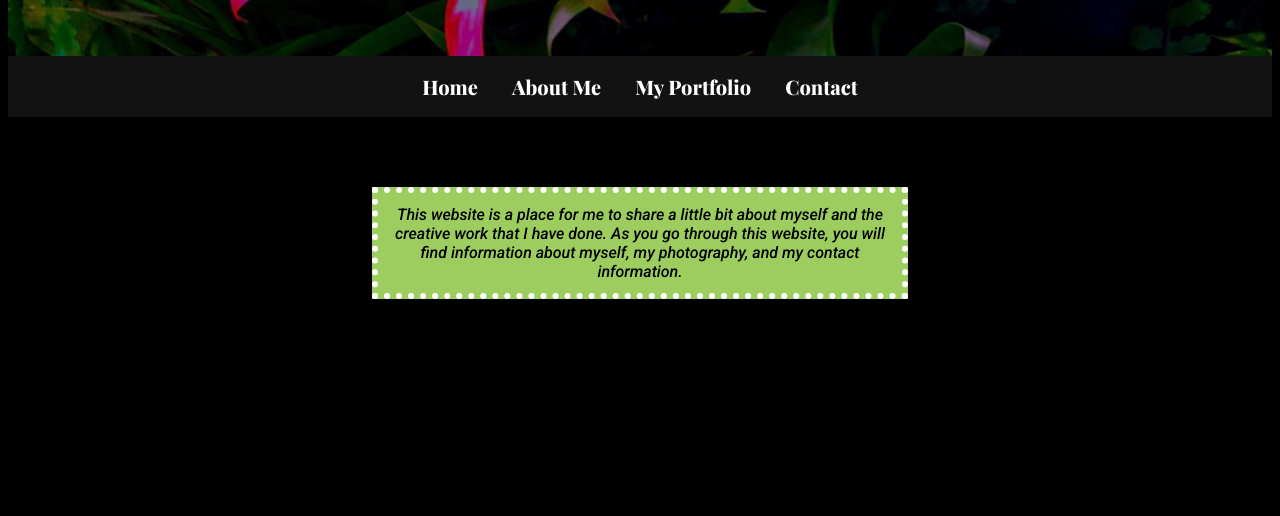
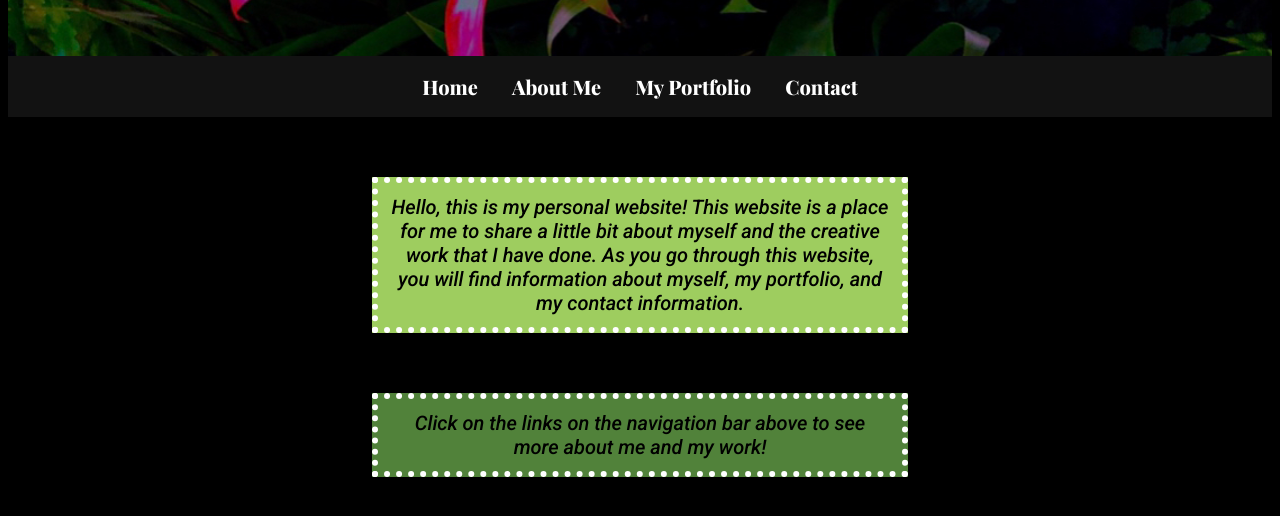
Before and after one commit to angelinasantiago/lab-15-personal-site, a plain HTML site: page index.html in a window 1280 px wide. Shown: the part 272-788 px from the top of the page. Drawn offline with nearby package versions, Linux system fonts and the light colour scheme.

Commit message:
adjusted text box color scheme and alignment

```diff
--- a/index.html
+++ b/index.html
@@ -24,7 +24,11 @@
     </div>
 
     <div class="text" id="text">
-      This website is a place for me to share a little bit about myself and the creative work that I have done. As you go through this website, you will find information about myself, my photography, and my contact information.
+      Hello, this is my personal website! This website is a place for me to share a little bit about myself and the creative work that I have done. As you go through this website, you will find information about myself, my portfolio, and my contact information.
+    </div>
+
+    <div class="text" id="text2">
+      Click on the links on the navigation bar above to see more about me and my work!
     </div>
 
     <script src="navbar.personalwebsite.js"> </script>
--- a/style.css
+++ b/style.css
@@ -40,15 +40,36 @@ div.text {
   border-width: 6px;
   border-style: dotted;
   border-color: white;
-  margin-top: 70px;
+  margin-top: 60px;
   margin-left: auto;
   margin-right: auto;
+  font-size: 20px;
   padding: 12px;
 }
 /* centering text box extra code from url: https://www.w3.org/Style/Examples/007/center.en.html*/
 
+div.text {
+  width: 500px;
+  /* height: fit-content; */
+  word-wrap: break-word;
+  overflow: auto;
+  text-align: center;
+  border-width: 6px;
+  border-style: dotted;
+  border-color: white;
+  margin-top: 60px;
+  margin-left: auto;
+  margin-right: auto;
+  font-size: 20px;
+  padding: 12px;
+}
+
 div#text {
   background-color: #9ECD5F;
+}
+
+div#text2 {
+  background-color: #51823A;
 }
 
 /*photo alignments*/
@@ -87,7 +108,7 @@ div#photo5 {
 
 div#photo6 { /*confetti.jpg*/
   float: right;
-  margin: auto;
+  margin-right: 80px;
   padding: 6px;
 }
 
```
